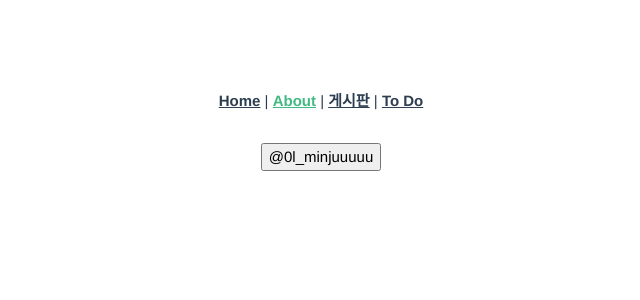
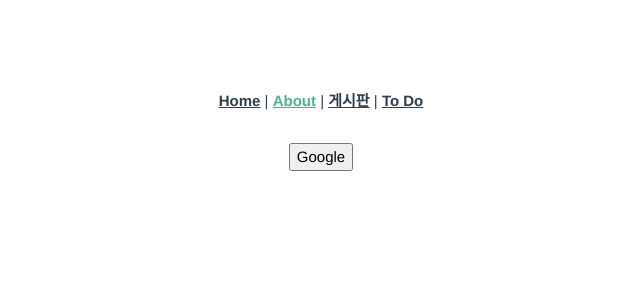
Before and after one commit to minju0423/devmj, a Vue app: page /about in a window 1280 px wide. Shown: the top 300 px of the page, without its empty margins (319-959 px from the left). Built offline with nearby package versions, Linux system fonts and the light colour scheme.

Commit message:
about 페이지 수정

```diff
--- a/src/views/PageAbout.vue
+++ b/src/views/PageAbout.vue
@@ -1,6 +1,6 @@
 <template>
   <div class="about">
-    <button type="button" v-on:click="onClickRedirect">@0l_minjuuuuu</button>
+    <button type="button" v-on:click="onClickRedirect">Google</button>
   </div>
 </template>
 
@@ -8,7 +8,7 @@
 export default {
   methods : {
     onClickRedirect: function () {
-      window.open("https://www.instagram.com/0l_minjuuuuu/", "_blank");
+      window.open("https://www.google.co.kr/", "_blank");
 
     }
   }
```
